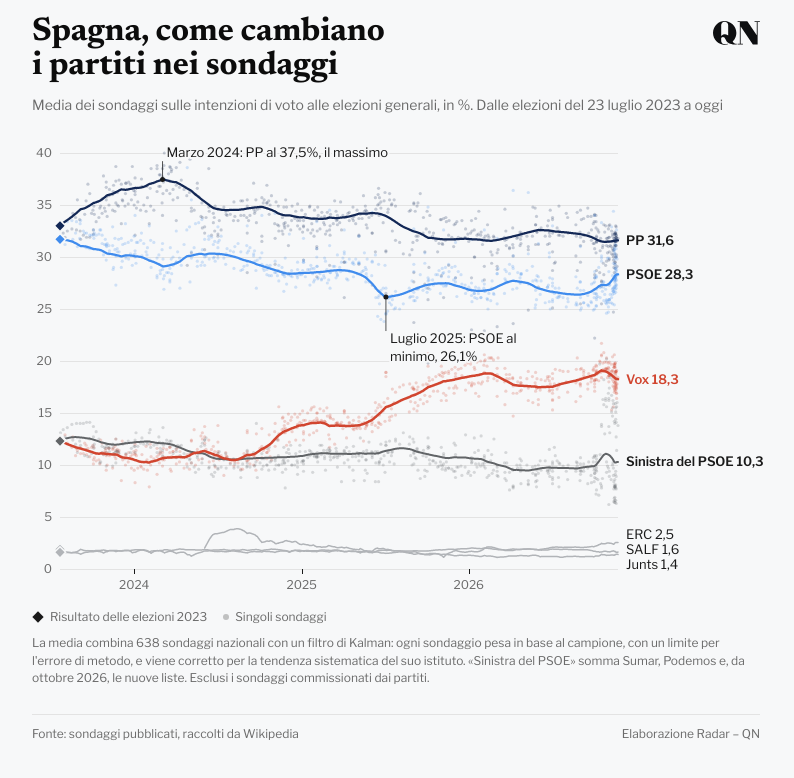
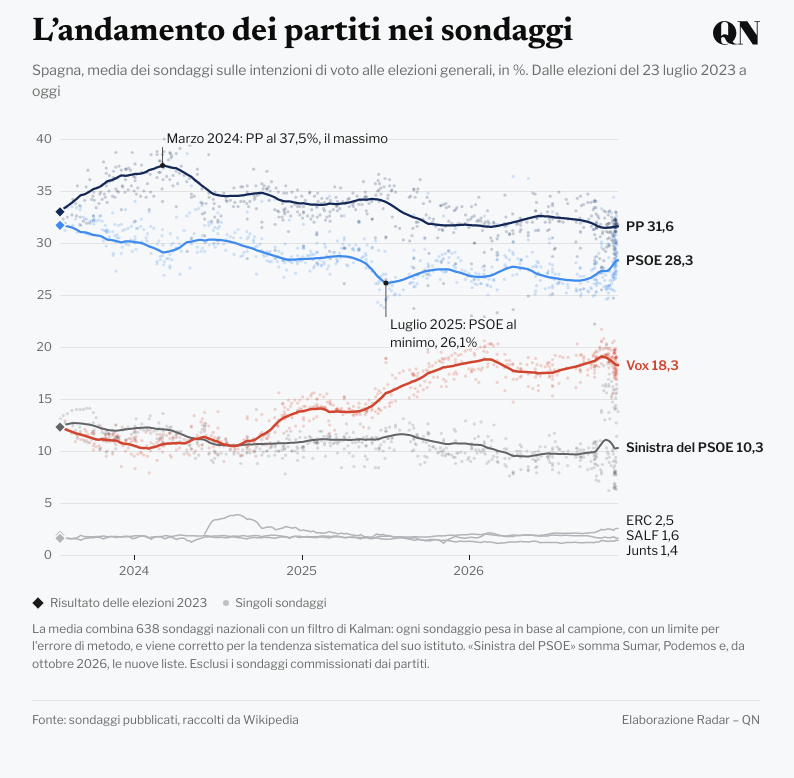
Before and after one commit to CosimoFire/sondaggi-spagna, a plain HTML site: page media-sondaggi/index.html in a window 1280 px wide. Shown: the whole page, without its empty margins (244-1038 px from the left). Drawn offline with nearby package versions, Linux system fonts and the light colour scheme.

Commit message:
Titolo: L’andamento dei partiti nei sondaggi

```diff
--- a/media-sondaggi/index.html
+++ b/media-sondaggi/index.html
@@ -3,7 +3,7 @@
 <head>
 <meta charset="utf-8">
 <meta name="viewport" content="width=device-width, initial-scale=1">
-<title>Spagna, come cambiano i partiti nei sondaggi – Radar QN</title>
+<title>L’andamento dei partiti nei sondaggi – Radar QN</title>
 <link rel="preconnect" href="https://fonts.googleapis.com">
 <link rel="preconnect" href="https://fonts.gstatic.com" crossorigin>
 <link rel="stylesheet" href="https://fonts.googleapis.com/css2?family=Libre+Franklin:wght@400;500;600;700&family=Newsreader:opsz,wght@6..72,400;6..72,700&display=swap">
@@ -19,8 +19,8 @@
 <body>
 <main class="radar">
   <header>
-    <h1 class="r-title">Spagna, come cambiano i partiti nei sondaggi</h1>
-    <p class="r-sub">Media dei sondaggi sulle intenzioni di voto alle elezioni generali, in %. Dalle elezioni del 23 luglio 2023 a oggi</p>
+    <h1 class="r-title">L’andamento dei partiti nei sondaggi</h1>
+    <p class="r-sub">Spagna, media dei sondaggi sulle intenzioni di voto alle elezioni generali, in %. Dalle elezioni del 23 luglio 2023 a oggi</p>
   </header>
 
 
```
Also changed, not shown: index.html (+1 -1 lines), 1 other file.
